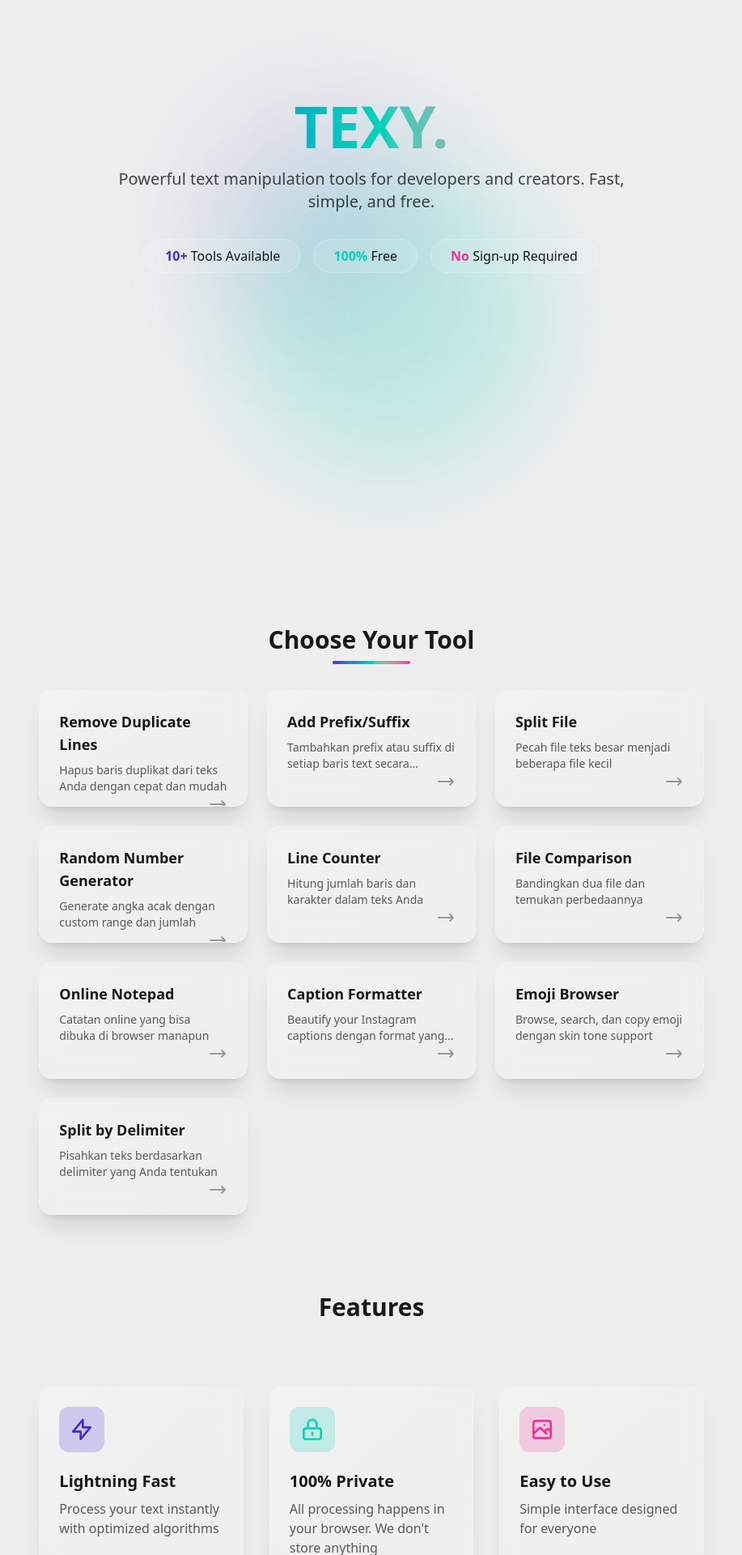
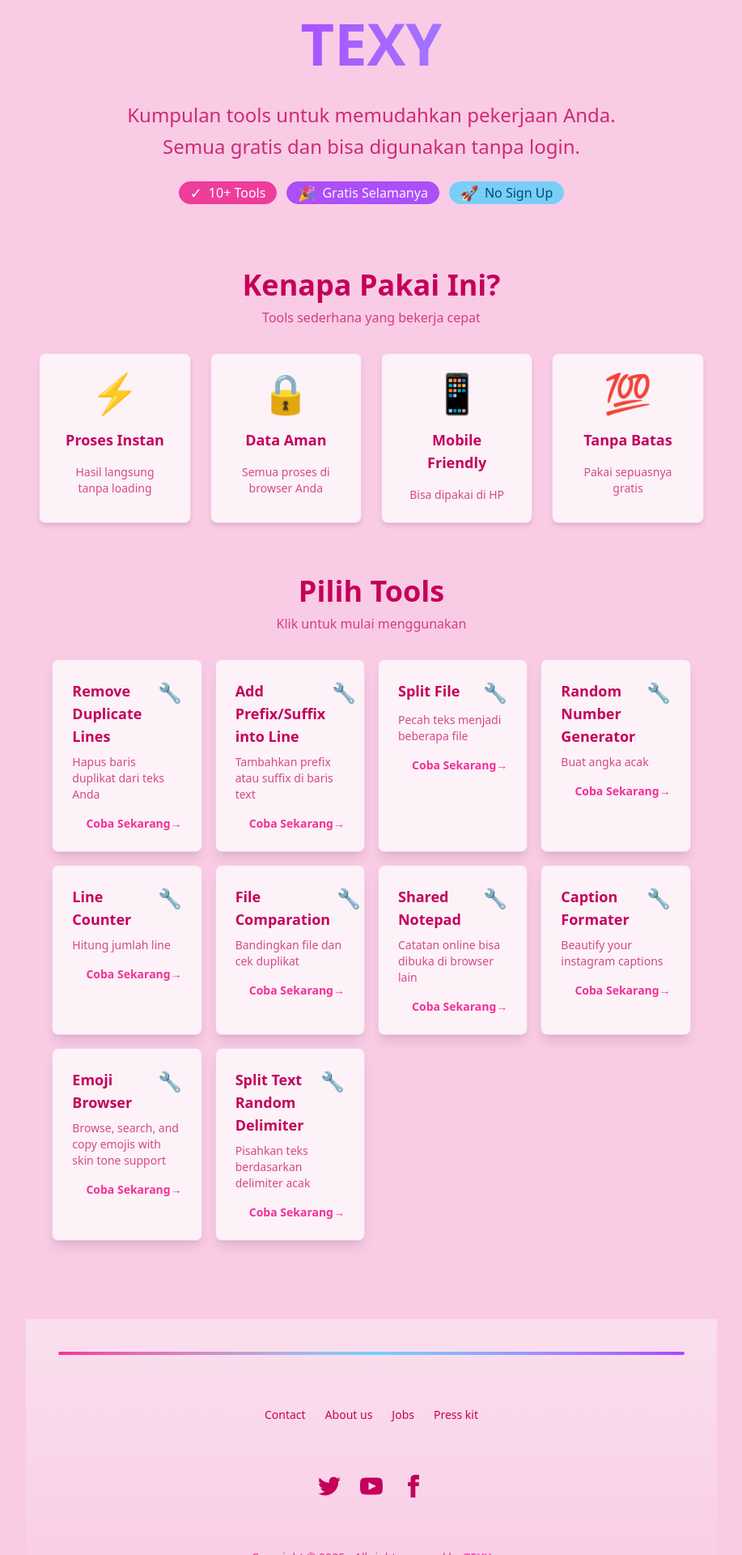
Before and after one commit to occaza/ttx, a SvelteKit app: page / in a window 1280 px wide. Shown: the part 260-2180 px from the top of the page at 81% size, without its empty margins (181-1098 px from the left). Built offline with nearby package versions, Linux system fonts and the light colour scheme.

Commit message:
edit landing page

```diff
--- a/src/app.css
+++ b/src/app.css
@@ -2,38 +2,38 @@
 @plugin "daisyui";
 
 @plugin "daisyui/theme" {
-	name: 'nord';
-	default: false;
+	name: 'valentine';
+	default: true;
 	prefersdark: true;
-	color-scheme: 'light';
-	--color-base-100: oklch(95.127% 0.007 260.731);
-	--color-base-200: oklch(93.299% 0.01 261.788);
-	--color-base-300: oklch(89.925% 0.016 262.749);
-	--color-base-content: oklch(32.437% 0.022 264.182);
-	--color-primary: oklch(59.435% 0.077 254.027);
-	--color-primary-content: oklch(11.887% 0.015 254.027);
-	--color-secondary: oklch(69.651% 0.059 248.687);
-	--color-secondary-content: oklch(13.93% 0.011 248.687);
-	--color-accent: oklch(77.464% 0.062 217.469);
-	--color-accent-content: oklch(15.492% 0.012 217.469);
-	--color-neutral: oklch(45.229% 0.035 264.131);
-	--color-neutral-content: oklch(89.925% 0.016 262.749);
-	--color-info: oklch(69.207% 0.062 332.664);
-	--color-info-content: oklch(13.841% 0.012 332.664);
-	--color-success: oklch(76.827% 0.074 131.063);
-	--color-success-content: oklch(15.365% 0.014 131.063);
-	--color-warning: oklch(85.486% 0.089 84.093);
-	--color-warning-content: oklch(17.097% 0.017 84.093);
-	--color-error: oklch(60.61% 0.12 15.341);
-	--color-error-content: oklch(12.122% 0.024 15.341);
-	--radius-selector: 1rem;
-	--radius-field: 0.25rem;
+	color-scheme: 'dark';
+	--color-base-100: oklch(97% 0.014 343.198);
+	--color-base-200: oklch(94% 0.028 342.258);
+	--color-base-300: oklch(89% 0.061 343.231);
+	--color-base-content: oklch(52% 0.223 3.958);
+	--color-primary: oklch(65% 0.241 354.308);
+	--color-primary-content: oklch(100% 0 0);
+	--color-secondary: oklch(62% 0.265 303.9);
+	--color-secondary-content: oklch(97% 0.014 308.299);
+	--color-accent: oklch(82% 0.111 230.318);
+	--color-accent-content: oklch(39% 0.09 240.876);
+	--color-neutral: oklch(40% 0.153 2.432);
+	--color-neutral-content: oklch(89% 0.061 343.231);
+	--color-info: oklch(86% 0.127 207.078);
+	--color-info-content: oklch(44% 0.11 240.79);
+	--color-success: oklch(84% 0.143 164.978);
+	--color-success-content: oklch(43% 0.095 166.913);
+	--color-warning: oklch(75% 0.183 55.934);
+	--color-warning-content: oklch(26% 0.079 36.259);
+	--color-error: oklch(63% 0.237 25.331);
+	--color-error-content: oklch(97% 0.013 17.38);
+	--radius-selector: 2rem;
+	--radius-field: 0.5rem;
 	--radius-box: 0.5rem;
 	--size-selector: 0.25rem;
 	--size-field: 0.25rem;
 	--border: 1px;
-	--depth: 0;
-	--noise: 0;
+	--depth: 1;
+	--noise: 1;
 }
 
 @keyframes gradientPan {
@@ -54,19 +54,16 @@
 	animation: gradientPan 12s ease infinite;
 }
 
-/* route fade-in */
-@keyframes fadeIn {
-	from {
-		opacity: 0;
-		transform: translateY(8px);
-	}
-	to {
-		opacity: 1;
-		transform: translateY(0);
-	}
+.fade-in {
+	animation: fadeIn 0.8s ease-out forwards;
 }
-main > :global(*) {
-	animation: fadeIn 0.45s ease-out;
+
+.fade-in-delayed {
+	animation: fadeIn 0.8s ease-out 0.2s forwards;
+}
+
+.fade-in-more-delayed {
+	animation: fadeIn 0.8s ease-out 0.4s forwards;
 }
 
 @keyframes fadeIn {
@@ -80,7 +77,38 @@ main > :global(*) {
 	}
 }
 
-/* Untuk staggered animations */
-.animate-in {
-	animation: fadeIn 0.6s ease-out forwards;
+@keyframes text-shimmer {
+	0% {
+		background-position: 0% 50%;
+	}
+	50% {
+		background-position: 100% 50%;
+	}
+	100% {
+		background-position: 0% 50%;
+	}
 }
+
+@keyframes bounce-slow {
+	0%,
+	100% {
+		transform: translateY(0);
+	}
+	50% {
+		transform: translateY(-10px);
+	}
+}
+
+.animate-text-shimmer {
+	background-size: 200% auto;
+	animation: text-shimmer 3s linear infinite;
+}
+
+.animate-bounce-slow {
+	animation: bounce-slow 2s ease-in-out infinite;
+}
+
+.hero-section {
+	padding-top: 3rem;
+	padding-bottom: 2rem;
+}
--- a/src/lib/components/Footer.svelte
+++ b/src/lib/components/Footer.svelte
@@ -87,7 +87,9 @@
 		</div>
 	</nav>
 	<p class="text-sm opacity-70">
-		Copyright © {new Date().getFullYear()} - All right reserved by
-		<span class="font-bold text-primary">TEXY</span>
+		<span>
+			Copyright © {new Date().getFullYear()} - All right reserved by
+			<span class="font-bold text-primary"><a href="/">TEXY</a></span>
+		</span>
 	</p>
 </footer>
--- a/src/lib/components/SaveButton.svelte
+++ b/src/lib/components/SaveButton.svelte
@@ -18,7 +18,7 @@
 </script>
 
 <div class="flex items-center gap-2">
-	<button class="btn btn-soft btn-md btn-success" onclick={handleSave}>Save as</button>
+	<button class="btn rounded-sm btn-md btn-neutral" onclick={handleSave}>Save as</button>
 	<input
 		type="text"
 		bind:value={fileName}
--- a/src/lib/components/ToolCard.svelte
+++ b/src/lib/components/ToolCard.svelte
@@ -1,72 +1,64 @@
 <script lang="ts">
-	export let title: string;
-	export let desc: string;
-	export let href: string;
+	let { title, desc, href } = $props<{
+		title: string;
+		desc: string;
+		href: string;
+	}>();
+
+	let isHovered = $state(false);
 </script>
 
-<div>
 <a
 	{href}
-		class="group relative block h-36 w-full overflow-hidden rounded-2xl border border-white/20 bg-gradient-to-br from-white/25 via-white/15 to-white/5 p-6 shadow-xl backdrop-blur-md transition-all duration-500 hover:scale-[1.05] hover:border-white/40 hover:shadow-2xl"
+	class="card-hover group relative overflow-hidden rounded-box border border-base-300 bg-base-100 shadow-lg transition-all duration-300 hover:shadow-2xl"
+	onmouseenter={() => (isHovered = true)}
+	onmouseleave={() => (isHovered = false)}
 >
-		<!-- Animated gradient overlay -->
 	<div
-			class="absolute inset-0 bg-gradient-to-br from-primary/20 via-accent/20 to-secondary/20 opacity-0 transition-opacity duration-500 group-hover:opacity-100"
+		class="absolute inset-0 bg-gradient-to-br from-primary/5 via-secondary/5 to-accent/5 opacity-0 transition-opacity duration-300 group-hover:opacity-100"
 	></div>
 
-		<!-- Glow effect -->
+	<div class="relative z-10 card-body">
+		<div class="flex items-start justify-between gap-2">
+			<h2 class="card-title text-lg transition-colors duration-300 group-hover:text-primary">
+				{title}
+			</h2>
 			<div
-			class="absolute -inset-1 bg-gradient-to-r from-primary via-accent to-secondary opacity-0 blur-xl transition-opacity duration-500 group-hover:opacity-30"
-		></div>
+				class="transform text-2xl transition-transform duration-300 group-hover:translate-x-1 group-hover:-translate-y-1"
+			>
+				{#if isHovered}
+					✨
+				{:else}
+					🔧
+				{/if}
+			</div>
+		</div>
+		<p class="text-sm text-base-content/70">{desc}</p>
 
-		<!-- Sparkle effects -->
+		<div class="mt-2 card-actions justify-end">
 			<span
-			class="absolute top-4 right-4 h-2 w-2 rounded-full bg-gradient-to-tr from-primary to-accent opacity-0 transition-all duration-300 group-hover:animate-ping group-hover:opacity-100"
-		></span>
+				class="inline-flex items-center text-sm font-semibold text-primary transition-all duration-300 group-hover:gap-2"
+			>
+				Coba Sekarang
 				<span
-			class="absolute top-4 right-4 h-2 w-2 rounded-full bg-gradient-to-tr from-primary to-accent opacity-0 transition-opacity duration-300 group-hover:opacity-100"
-		></span>
-
-		<!-- Animated corner accent -->
-		<div
-			class="absolute top-0 right-0 h-16 w-16 opacity-0 transition-opacity duration-500 group-hover:opacity-100"
+					class="inline-block transform transition-transform duration-300 group-hover:translate-x-1"
+					>→</span
 				>
-			<div
-				class="absolute top-0 right-0 h-full w-full rounded-bl-3xl bg-gradient-to-bl from-accent/40 to-transparent"
-			></div>
+			</span>
+		</div>
 	</div>
 
-		<!-- Content -->
-		<div class="relative z-10 flex h-full flex-col justify-between">
-			<div>
-				<h3
-					class="mb-2 text-lg font-bold text-base-content transition-colors duration-300 group-hover:text-primary"
-				>
-					{title}
-				</h3>
-				<p
-					class="line-clamp-2 text-sm text-base-content/70 transition-colors duration-300 group-hover:text-base-content/90"
-				>
-					{desc}
-				</p>
-			</div>
+	<div
+		class="absolute right-0 bottom-0 left-0 h-1 origin-left scale-x-0 transform bg-gradient-to-r from-primary via-secondary to-accent transition-transform duration-300 group-hover:scale-x-100"
+	></div>
+</a>
 
-			<!-- Arrow icon -->
-			<div class="flex justify-end">
-				<svg
-					class="h-6 w-6 text-base-content/40 transition-all duration-300 group-hover:translate-x-1 group-hover:text-primary"
-					fill="none"
-					stroke="currentColor"
-					viewBox="0 0 24 24"
-				>
-					<path
-						stroke-linecap="round"
-						stroke-linejoin="round"
-						stroke-width="2"
-						d="M17 8l4 4m0 0l-4 4m4-4H3"
-					/>
-				</svg>
-			</div>
-		</div>
-	</a>
-</div>
+<style>
+	.card-hover {
+		transform: translateY(0);
+	}
+
+	.card-hover:hover {
+		transform: translateY(-4px);
+	}
+</style>
--- a/src/routes/+page.svelte
+++ b/src/routes/+page.svelte
@@ -1,173 +1,121 @@
 <script>
 	import ToolCard from '$lib/components/ToolCard.svelte';
-	import Hero from '$lib/components/Hero.svelte';
-	import { page } from '$app/stores';
+	import { onMount } from 'svelte';
+
+	let mounted = false;
+
+	onMount(() => {
+		mounted = true;
+	});
+
+	const features = [
+		{ icon: '⚡', text: 'Proses Instan', desc: 'Hasil langsung tanpa loading' },
+		{ icon: '🔒', text: 'Data Aman', desc: 'Semua proses di browser Anda' },
+		{ icon: '📱', text: 'Mobile Friendly', desc: 'Bisa dipakai di HP' },
+		{ icon: '💯', text: 'Tanpa Batas', desc: 'Pakai sepuasnya gratis' }
+	];
 </script>
 
-<svelte:head>
-	<title>TEXY | Koleksi Tools Gratis untuk Edit dan Format Teks</title>
-	<meta
-		name="description"
-		content="Koleksi lengkap tools gratis untuk edit, format, dan manipulasi teks. Hapus duplikat, split file, compare file, dan banyak lagi."
-	/>
-	<meta
-		name="keywords"
-		content="text tools, text editor, format text, edit text, hapus duplikat, split file, online tools, gratis"
-	/>
-	<meta name="robots" content="index, follow" />
-	<link rel="canonical" href={$page.url.origin} />
+<div class="hero-section mb-12 px-4">
+	<div class="space-y-6 text-center {mounted ? 'fade-in' : 'opacity-0'}">
+		<div class="inline-block">
+			<div class="animate-bounce-slow mb-4 text-6xl">🛠️</div>
+		</div>
+		<h1
+			class="animate-text-shimmer bg-gradient-to-r from-primary via-secondary to-accent bg-clip-text text-5xl leading-tight font-bold text-transparent md:text-7xl"
+		>
+			TEXY
+		</h1>
+		<p class="mx-auto max-w-2xl text-xl leading-relaxed text-base-content/80 md:text-2xl">
+			Kumpulan tools untuk memudahkan pekerjaan Anda. Semua gratis dan bisa digunakan tanpa login.
+		</p>
 
-	<!-- Open Graph / Facebook -->
-	<meta property="og:type" content="website" />
-	<meta
-		property="og:title"
-		content="Text Tools - Koleksi Tools Gratis untuk Edit dan Format Teks"
-	/>
-	<meta
-		property="og:description"
-		content="Koleksi lengkap tools gratis untuk edit, format, dan manipulasi teks"
-	/>
-	<meta property="og:url" content={$page.url.origin} />
-	<meta
-		property="og:image"
-		content="{$page.url.origin}/assets/img/christopher-gower-_aXa21cf7rY-unsplash.jpg"
-	/>
-
-	<!-- Twitter -->
-	<meta name="twitter:card" content="summary_large_image" />
-	<meta name="twitter:title" content="Text Tools - Koleksi Tools Gratis" />
-	<meta
-		name="twitter:description"
-		content="Koleksi lengkap tools gratis untuk edit, format, dan manipulasi teks"
-	/>
-	<meta
-		name="twitter:image"
-		content="{$page.url.origin}/assets/img/christopher-gower-_aXa21cf7rY-unsplash.jpg"
-	/>
-</svelte:head>
-
-<Hero />
-<main class="relative min-h-screen pt-32 pb-32 md:pt-28 md:pb-40">
-	<!-- Tools Grid -->
-	<div class="relative mx-auto max-w-7xl px-4">
-		<!-- Section header -->
-		<div class="mb-8 text-center">
-			<h2 class="mb-2 text-3xl font-bold text-base-content">Choose Your Tool</h2>
-			<div
-				class="mx-auto h-1 w-24 rounded-full bg-gradient-to-r from-primary via-accent to-secondary"
-			></div>
+		<div class="mt-6 flex flex-wrap justify-center gap-3">
+			<span class="badge gap-2 badge-lg badge-primary">
+				<span class="text-lg">✓</span> 10+ Tools
+			</span>
+			<span class="badge gap-2 badge-lg badge-secondary">
+				<span class="text-lg">🎉</span> Gratis Selamanya
+			</span>
+			<span class="badge gap-2 badge-lg badge-accent">
+				<span class="text-lg">🚀</span> No Sign Up
+			</span>
+		</div>
+	</div>
 </div>
 
-		<div class="grid grid-cols-1 gap-6 md:grid-cols-2 lg:grid-cols-3">
+<div class="features-grid mb-16 px-4 {mounted ? 'fade-in-delayed' : 'opacity-0'}">
+	<div class="mb-8 text-center">
+		<h2 class="mb-2 text-3xl font-bold text-base-content md:text-4xl">Kenapa Pakai Ini?</h2>
+		<p class="text-base-content/70">Tools sederhana yang bekerja cepat</p>
+	</div>
+	<div class="mx-auto grid max-w-6xl grid-cols-1 gap-6 md:grid-cols-2 lg:grid-cols-4">
+		{#each features as feature}
+			<div
+				class="card border border-base-300 bg-base-100 shadow-md transition-all duration-300 hover:-translate-y-1 hover:shadow-xl"
+			>
+				<div class="card-body items-center p-6 text-center">
+					<div class="mb-3 text-5xl">{feature.icon}</div>
+					<h3 class="mb-2 text-lg font-bold text-base-content">{feature.text}</h3>
+					<p class="text-sm text-base-content/70">{feature.desc}</p>
+				</div>
+			</div>
+		{/each}
+	</div>
+</div>
+
+<div class="tools-section mb-16 px-4">
+	<div class="mb-8 text-center {mounted ? 'fade-in-more-delayed' : 'opacity-0'}">
+		<h2 class="mb-2 text-3xl font-bold text-base-content md:text-4xl">Pilih Tools</h2>
+		<p class="text-base-content/70">Klik untuk mulai menggunakan</p>
+	</div>
+
+	<div class="m-2 mx-auto grid w-fit grid-cols-1 gap-4 md:m-4 md:grid-cols-2 lg:grid-cols-4">
 		<ToolCard
 			title="Remove Duplicate Lines"
-				desc="Hapus baris duplikat dari teks Anda dengan cepat dan mudah"
+			desc="Hapus baris duplikat dari teks Anda"
 			href="/text-tools/remove-duplicate-lines"
 		/>
 		<ToolCard
-				title="Add Prefix/Suffix"
-				desc="Tambahkan prefix atau suffix di setiap baris text secara otomatis"
+			title="Add Prefix/Suffix into Line"
+			desc="Tambahkan prefix atau suffix di baris text"
 			href="/text-tools/add-prefixsuffix-into-line"
 		/>
 		<ToolCard
 			title="Split File"
-				desc="Pecah file teks besar menjadi beberapa file kecil"
+			desc="Pecah teks menjadi beberapa file"
 			href="/text-tools/split-files"
 		/>
 		<ToolCard
 			title="Random Number Generator"
-				desc="Generate angka acak dengan custom range dan jumlah"
+			desc="Buat angka acak"
 			href="/text-tools/random-number-generator"
 		/>
+		<ToolCard title="Line Counter" desc="Hitung jumlah line" href="/text-tools/lines-counter" />
 		<ToolCard
-				title="Line Counter"
-				desc="Hitung jumlah baris dan karakter dalam teks Anda"
-				href="/text-tools/lines-counter"
-			/>
-			<ToolCard
-				title="File Comparison"
-				desc="Bandingkan dua file dan temukan perbedaannya"
+			title="File Comparation"
+			desc="Bandingkan file dan cek duplikat"
 			href="/text-tools/files-comparation"
 		/>
 		<ToolCard
-				title="Online Notepad"
-				desc="Catatan online yang bisa dibuka di browser manapun"
+			title="Shared Notepad"
+			desc="Catatan online bisa dibuka di browser lain"
 			href="/notepad"
 		/>
 		<ToolCard
-				title="Caption Formatter"
-				desc="Beautify your Instagram captions dengan format yang menarik"
+			title="Caption Formater"
+			desc="Beautify your instagram captions"
 			href="/text-tools/captions-formatter"
 		/>
 		<ToolCard
 			title="Emoji Browser"
-				desc="Browse, search, dan copy emoji dengan skin tone support"
+			desc="Browse, search, and copy emojis with skin tone support"
 			href="/emoji-picker"
 		/>
 		<ToolCard
-				title="Split by Delimiter"
-				desc="Pisahkan teks berdasarkan delimiter yang Anda tentukan"
+			title="Split Text Random Delimiter"
+			desc="Pisahkan teks berdasarkan delimiter acak"
 			href="/text-tools/split-random-delimiter"
 		/>
 	</div>
 </div>
-
-	<!-- Features Section -->
-	<div class="relative mx-auto mt-24 max-w-6xl px-4">
-		<div class="m-10 pb-10 text-center text-3xl font-bold">Features</div>
-		<div class="grid gap-8 md:grid-cols-3">
-			<div
-				class="group rounded-2xl border border-white/20 bg-gradient-to-br from-white/25 via-white/15 to-white/5 p-6 shadow-xl backdrop-blur-md transition-all duration-500"
-			>
-				<div class="mb-4 inline-block rounded-xl bg-primary/20 p-3">
-					<svg class="h-8 w-8 text-primary" fill="none" stroke="currentColor" viewBox="0 0 24 24">
-						<path
-							stroke-linecap="round"
-							stroke-linejoin="round"
-							stroke-width="2"
-							d="M13 10V3L4 14h7v7l9-11h-7z"
-						/>
-					</svg>
-				</div>
-				<h3 class="mb-2 text-xl font-bold">Lightning Fast</h3>
-				<p class="text-base-content/70">Process your text instantly with optimized algorithms</p>
-			</div>
-
-			<div
-				class="group rounded-2xl border border-white/20 bg-gradient-to-br from-white/25 via-white/15 to-white/5 p-6 shadow-xl backdrop-blur-md transition-all duration-500"
-			>
-				<div class="mb-4 inline-block rounded-xl bg-accent/20 p-3">
-					<svg class="h-8 w-8 text-accent" fill="none" stroke="currentColor" viewBox="0 0 24 24">
-						<path
-							stroke-linecap="round"
-							stroke-linejoin="round"
-							stroke-width="2"
-							d="M12 15v2m-6 4h12a2 2 0 002-2v-6a2 2 0 00-2-2H6a2 2 0 00-2 2v6a2 2 0 002 2zm10-10V7a4 4 0 00-8 0v4h8z"
-						/>
-					</svg>
-				</div>
-				<h3 class="mb-2 text-xl font-bold">100% Private</h3>
-				<p class="text-base-content/70">
-					All processing happens in your browser. We don't store anything
-				</p>
-			</div>
-
-			<div
-				class="group rounded-2xl border border-white/20 bg-gradient-to-br from-white/25 via-white/15 to-white/5 p-6 shadow-xl backdrop-blur-md transition-all duration-500"
-			>
-				<div class="mb-4 inline-block rounded-xl bg-secondary/20 p-3">
-					<svg class="h-8 w-8 text-secondary" fill="none" stroke="currentColor" viewBox="0 0 24 24">
-						<path
-							stroke-linecap="round"
-							stroke-linejoin="round"
-							stroke-width="2"
-							d="M4 16l4.586-4.586a2 2 0 012.828 0L16 16m-2-2l1.586-1.586a2 2 0 012.828 0L20 14m-6-6h.01M6 20h12a2 2 0 002-2V6a2 2 0 00-2-2H6a2 2 0 00-2 2v12a2 2 0 002 2z"
-						/>
-					</svg>
-				</div>
-				<h3 class="mb-2 text-xl font-bold">Easy to Use</h3>
-				<p class="text-base-content/70">Simple interface designed for everyone</p>
-			</div>
-		</div>
-	</div>
-</main>
--- a/src/routes/notepad/[slug]/+page.svelte
+++ b/src/routes/notepad/[slug]/+page.svelte
@@ -90,8 +90,8 @@
 
 <div class="mx-auto flex max-w-5xl flex-col space-y-3 bg-base-100 p-6 shadow-lg lg:rounded-lg">
 	<div class=" pb-5">
+		<h2 class=" text-lg font-bold">Online Notepad</h2>
 		<span class="text-sm text-gray-500">
-			<h2 class=" text-lg font-bold">Online Notepad</h2>
 			Slug:
 			<code class="badge badge-soft badge-primary"> {data.slug}</code> semua orang dengan link ini bisa
 			lihat & edit.
@@ -125,7 +125,7 @@
 			bind:value={text}
 			name="text"
 			placeholder="Tulis catatan kamu di sini..."
-			rows={15}
+			rows={25}
 		/>
 	</form>
 
```
Also changed, not shown: src/routes/text-tools/lines-counter/+page.svelte (+9 -13 lines), src/routes/text-tools/split-files/+page.svelte (+16 -15 lines), src/routes/text-tools/split-random-delimiter/+page.svelte (+18 -18 lines). Lines whose indentation alone changed are shown as unchanged.
